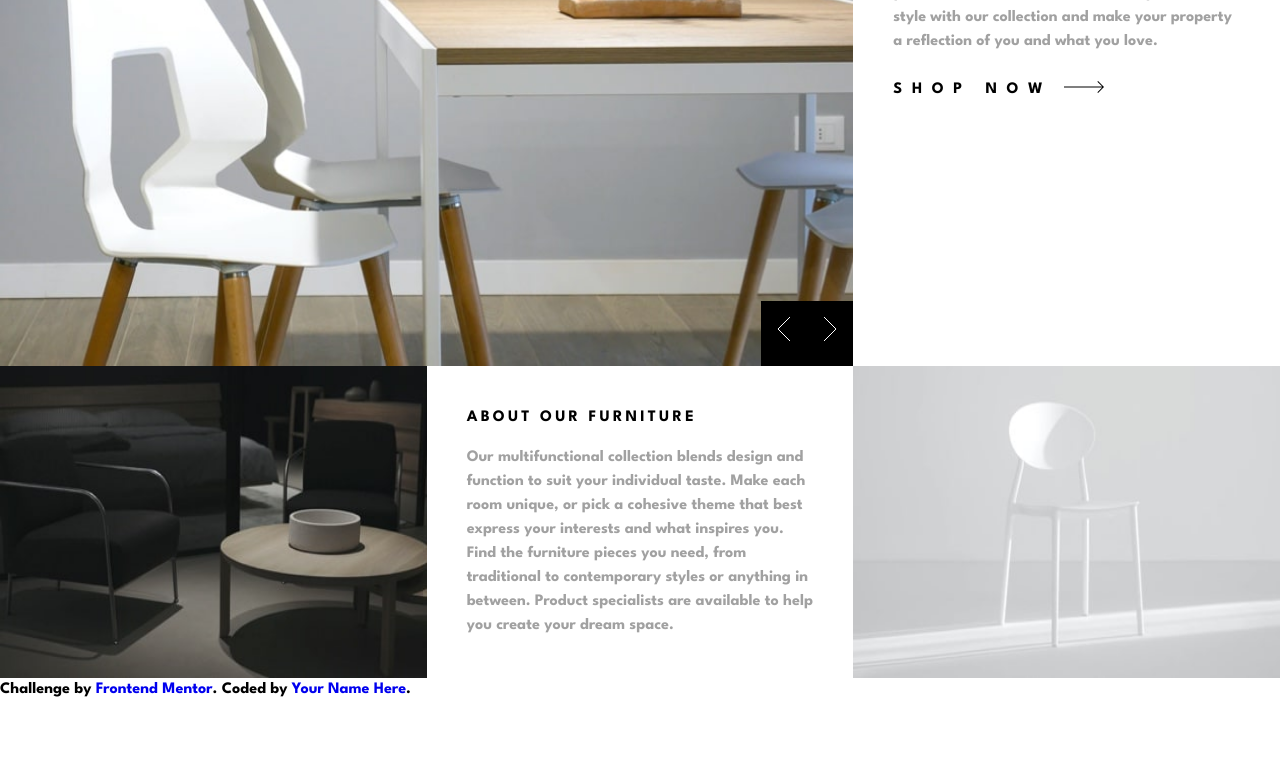
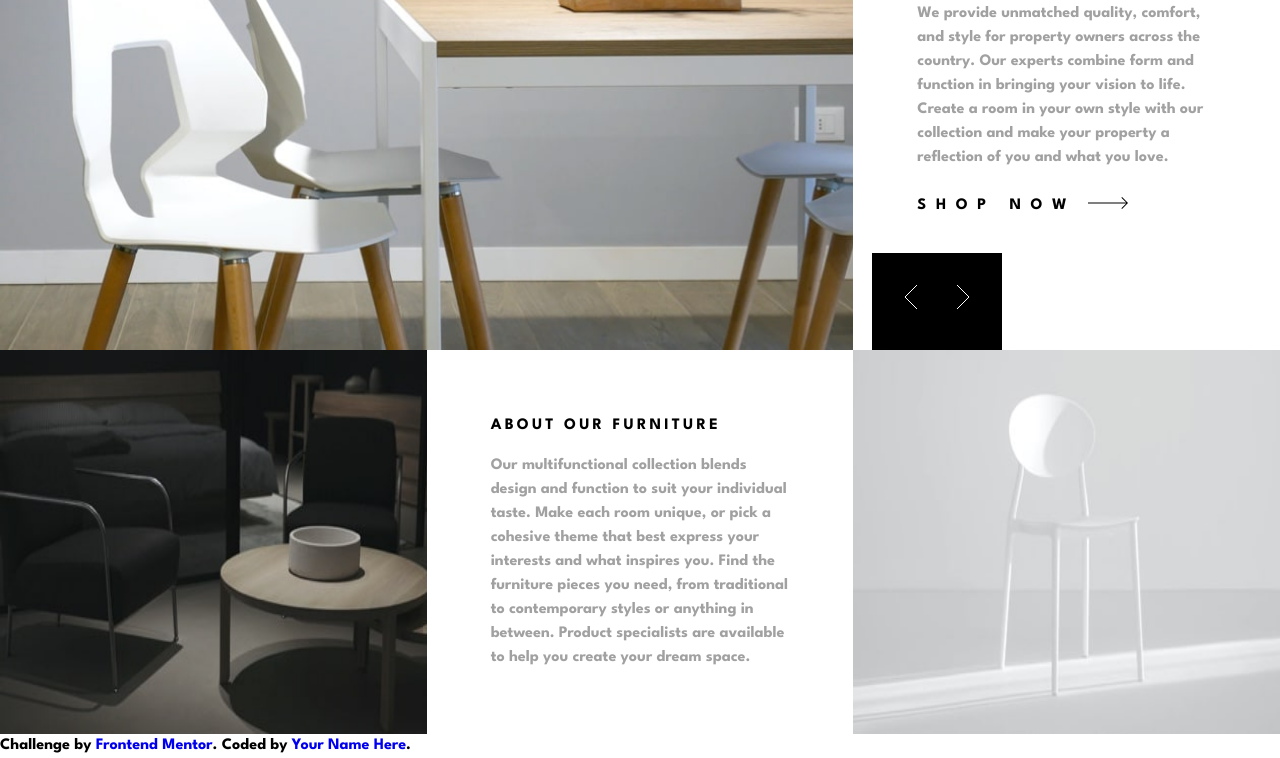
Before and after one commit to DaveDeSellier/room-homepage-master, a plain HTML site: page index.html in a window 1280 px wide. Shown: the part 210-968 px from the top of the page. Before the commit the page ends 912 px from the top, so only its background shows below. Drawn offline with Linux system fonts and the light colour scheme.

Commit message:
height on section was keeping grid items from being centered

```diff
--- a/styles.css
+++ b/styles.css
@@ -117,7 +117,7 @@ li {
 }
 
 section {
-  height: 100%;
+  max-height: 100%;
 }
 
 section + img {
@@ -136,7 +136,7 @@ section + img {
 .stacked {
   display: grid;
   position: relative;
-  height: 20em;
+  min-height: 20em;
 }
 
 .stacked > * {
@@ -194,10 +194,10 @@ ul > li > a {
   bottom: 0;
   right: 0;
   background-color: black;
-  padding: 1rem;
+  padding: clamp(1rem, 3vw, 2rem);
   color: white;
   display: flex;
-  gap: 2rem;
+  gap: clamp(2rem, 3vw, 5rem);
   z-index: 1;
 }
 
@@ -210,7 +210,7 @@ ul > li > a {
 
 /* Section 2 */
 .grid-container > section:nth-child(2) {
-  padding: 2.5rem;
+  padding: clamp(2.5rem, 5vw, 20rem);
 }
 
 .grid-container > section:nth-child(2) > h2 {
@@ -240,7 +240,7 @@ img {
 
 /* Section 4 */
 .grid-container > section:nth-child(4) {
-  padding: 2.5rem;
+  padding: clamp(2.5rem, 5vw, 20rem);
 }
 
 .grid-container > section:nth-child(4) > h2 {
@@ -261,20 +261,21 @@ img {
 @media (min-width: 60em) {
   .grid-container {
     grid-template-columns: 1fr 1fr 1fr;
+    position: static;
   }
   .stacked {
     height: 100%;
     grid-column: 1 / 3;
-    min-height: 36em;
+    min-height: 35em;
+    position: relative;
+  }
+  .nav-arrows {
+    right: -9.3em;
+  }
+  .grid-container > section:nth-child(2) {
+    margin-block: auto;
+  }
+  .grid-container > section:nth-child(4) {
+    margin-block: auto;
   }
 }
-
-@media (min-width: 560px) {
-  .grid-container {
-    grid-template-columns: 1fr 1fr 1fr;
-  }
-  .stacked {
-    height: 100%;
-    grid-column: 1 / 3;
-  }
-}
```
